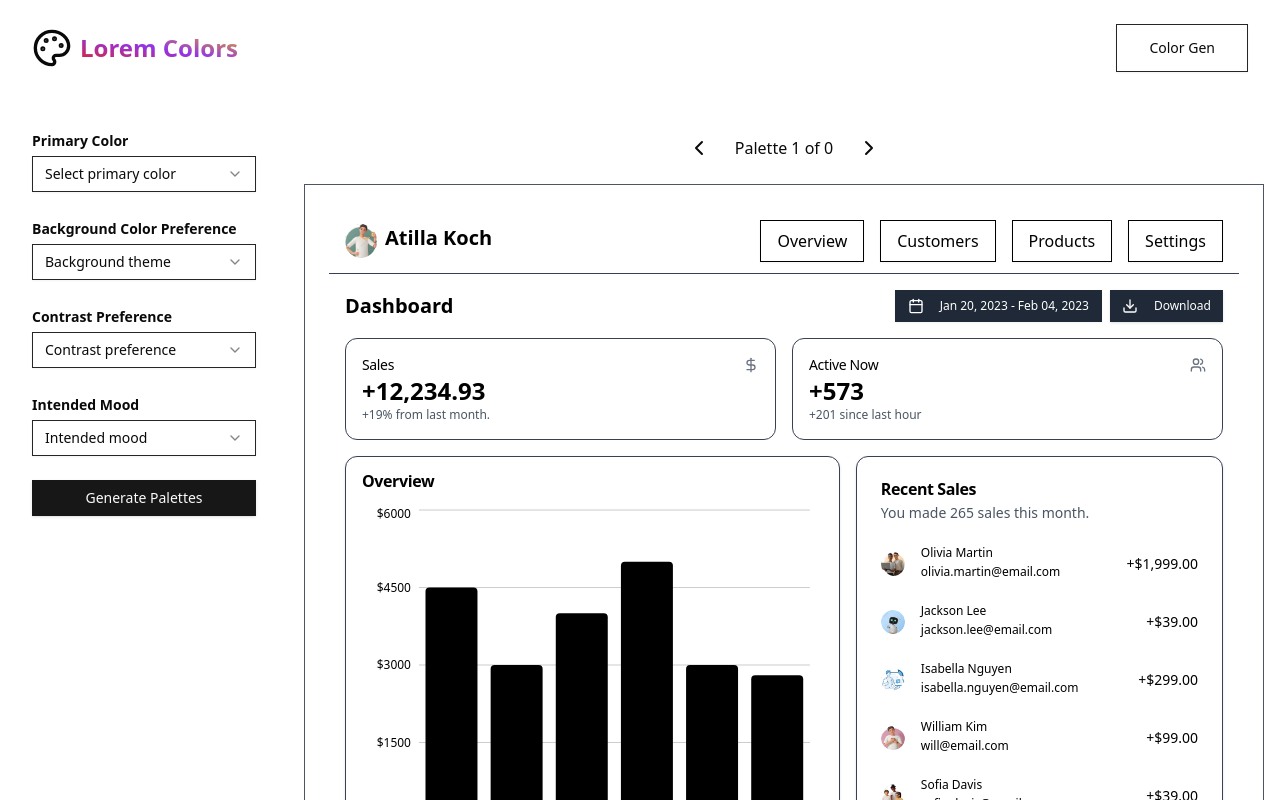
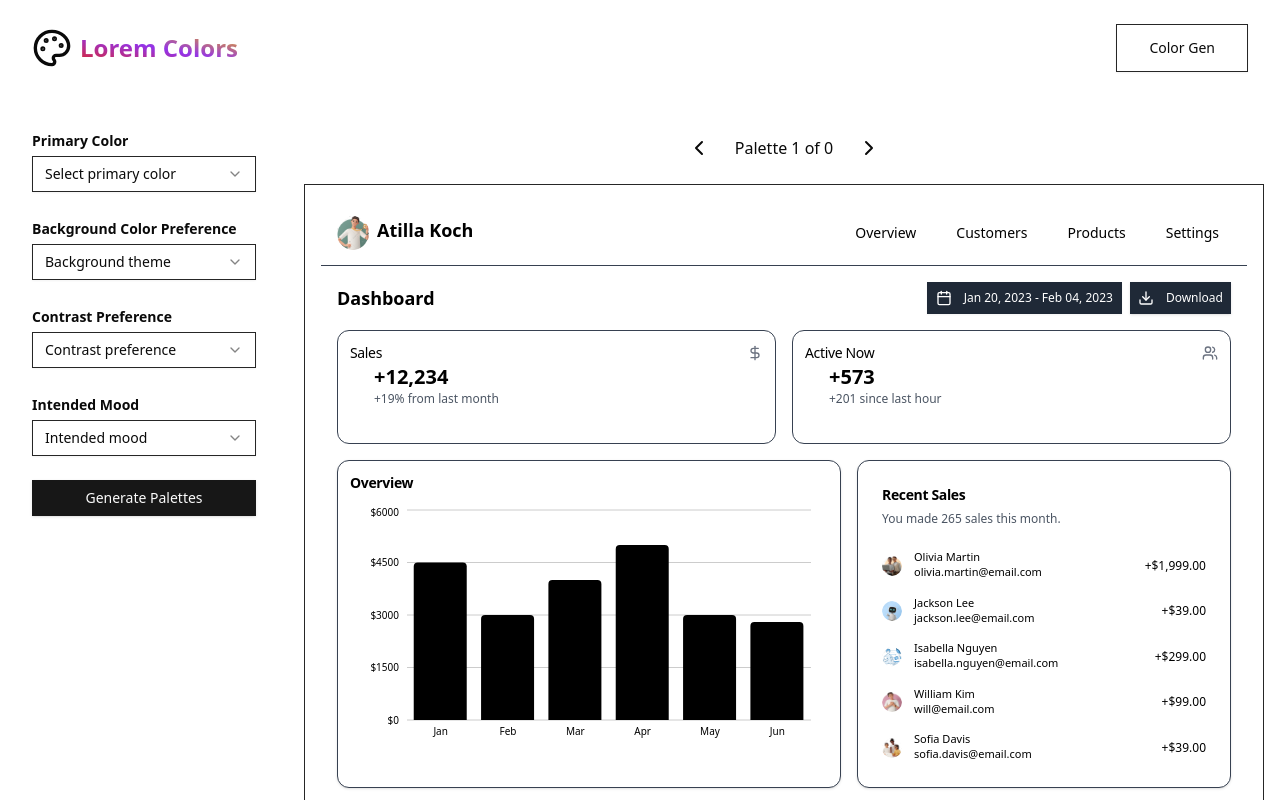
Before and after one commit to peterkessibu/lorem-colors, a Next.js app: page /genAI-Color-Palette in a window 1280 px wide. Shown: the top 800 px of the page. Built offline with nearby package versions, Linux system fonts and the light colour scheme.

Commit message:
Update AI model in chat API; enhance UI components for better usability and aesthetics

```diff
--- a/app/api/chat/route.js
+++ b/app/api/chat/route.js
@@ -216,7 +216,7 @@ Each palette object should have the following structure:
     try {
       // Initiate the AI generation process with the specified model and prompt
       stream = await together.chat.completions.create({
-        model: "meta-llama/Llama-Vision-Free", // Specify the AI model
+        model: "meta-llama/Meta-Llama-3.1-70B-Instruct-Turbo", // Specify the AI model
         messages: [
           {
             role: "system",
--- a/components/ColorSwatch.js
+++ b/components/ColorSwatch.js
@@ -25,7 +25,7 @@ const ColorSwatch = ({ color, name, format }) => {
   return (
     <div className="flex flex-col items-center space-y-2">
       <div
-        className="w-14 h-20 rounded-lg border border-gray-300 cursor-pointer transition-transform hover:scale-110 flex items-center justify-center"
+        className="w-14 h-24 rounded-lg border border-gray-400 cursor-pointer transition-transform hover:scale-110 flex items-center justify-center"
         style={{ backgroundColor: color }}
         onClick={handleCopy}
       >
--- a/components/MockupWindow.js
+++ b/components/MockupWindow.js
@@ -50,11 +50,14 @@ export default function Dashboard({ colors }) {
 
   return (
     <div
-      className="p-6 flex-1 border-gray-600 border"
+      className="flex flex-col p-4 border"
       style={{ backgroundColor: background, color: text }}
     >
       {/* Header Section */}
-      <header style={{ borderColor: borderColor, borderBottomWidth: "1px" }}>
+      <header
+        className="flex-shrink-0"
+        style={{ borderColor: borderColor, borderBottomWidth: "1px" }}
+      >
         <div className="flex h-16 items-center px-4 justify-between">
           <div className="flex items-center space-x-4">
             <div className="flex flex-row">
@@ -68,7 +71,7 @@ export default function Dashboard({ colors }) {
                   className="rounded-full"
                 />
               </div>
-              <span className="font-bold text-xl ml-2">Atilla Koch</span>
+              <span className="font-bold text-lg ml-2">Atilla Koch</span>
             </div>
           </div>
           <div className="flex items-center space-x-4 md:hidden">
@@ -84,47 +87,47 @@ export default function Dashboard({ colors }) {
               (item, index) => (
                 <p
                   key={index}
-                  className="py-2 px-4 hover:bg-gray-800 border border-black shadow-sm hover:text-white rounded-lg flex-grow"
+                  className="py-1 px-3 hover:bg-gray-800 hover:text-white rounded-lg text-sm"
                 >
                   {item}
                 </p>
-              ),
+              )
             )}
           </div>
         </div>
       </header>
 
       {/* Main Content */}
-      <main className="flex-1 space-y-4 p-4">
+      <main className="flex-1 overflow-auto space-y-4 p-4">
         {/* Dashboard Header */}
-        <div className="flex flex-col md:flex-row items-center justify-between">
-          <h1 className="text-lg md:text-xl font-bold">Dashboard</h1>
-          <div className="flex space-x-2 mt-4 md:mt-0">
+        <div className="flex items-center justify-between flex-col md:flex-row">
+          <h1 className="text-base md:text-lg font-bold">Dashboard</h1>
+          <div className="flex space-x-2 mt-2 md:mt-0">
             <Button
               variant="outline"
               size="sm"
-              className="flex items-center flex-grow hover:bg-primary-500"
+              className="flex items-center px-2 py-1"
               style={{
                 backgroundColor: "#1F2937",
                 borderColor: "#1F2937",
                 color: "#FFFFFF",
               }}
             >
-              <CalendarIcon className="mr-2 h-4 w-4" />
-              <span className="hidden md:block">
+              <CalendarIcon className="mr-1 h-4 w-4" />
+              <span className="hidden md:block text-xs">
                 Jan 20, 2023 - Feb 04, 2023
               </span>
             </Button>
             <Button
               size="sm"
-              className="flex items-center flex-grow hover:bg-secondary-500"
+              className="flex items-center px-2 py-1"
               style={{
                 backgroundColor: "#1F2937",
                 color: "#FFFFFF",
               }}
             >
-              <Download className="mr-2 h-4 w-4" />
-              <span className="hidden md:block">Download</span>
+              <Download className="mr-1 h-4 w-4" />
+              <span className="hidden md:block text-xs">Download</span>
             </Button>
           </div>
         </div>
@@ -135,65 +138,65 @@ export default function Dashboard({ colors }) {
           <div className="grid gap-4 md:grid-cols-2">
             {/* Sales Card */}
             <div
-              className="rounded-xl border p-4 flex-grow"
+              className="rounded-xl border p-3"
               style={{
                 backgroundColor: accent,
                 borderColor: borderColor,
                 color: textColor,
               }}
             >
-              <div className="flex flex-row items-center justify-between">
+              <div className="flex items-center justify-between">
                 <CardTitle className="text-sm font-medium">Sales</CardTitle>
                 <DollarSign className="h-4 w-4 text-gray-500" />
               </div>
-              <div>
-                <div className="text-2xl font-bold">+12,234.93</div>
+              <CardContent>
+                <div className="text-xl font-bold">+12,234</div>
                 <p className="text-xs" style={{ color: emailColor }}>
-                  +19% from last month.
+                  +19% from last month
                 </p>
-              </div>
+              </CardContent>
             </div>
 
             {/* Active Now Card */}
             <div
-              className="rounded-xl border p-4 flex-grow"
+              className="rounded-xl border p-3"
               style={{
                 backgroundColor: accent,
                 borderColor: borderColor,
                 color: textColor,
               }}
             >
-              <div className="flex flex-row items-center justify-between">
+              <div className="flex items-center justify-between">
                 <CardTitle className="text-sm font-medium">
                   Active Now
                 </CardTitle>
                 <Users className="h-4 w-4 text-gray-500" />
               </div>
-              <div>
-                <div className="text-2xl font-bold">+573</div>
+              <CardContent>
+                <div className="text-xl font-bold">+573</div>
                 <p className="text-xs" style={{ color: emailColor }}>
                   +201 since last hour
                 </p>
-              </div>
+              </CardContent>
             </div>
           </div>
 
           {/* Overview and Recent Sales */}
-          <div className="grid gap-4 md:grid-cols-7">
+          <div className="grid gap-4 md:grid-cols-2 lg:grid-cols-7">
             {/* Overview Chart */}
             <Card
-              className="col-span-2 lg:col-span-4 mx-4 md:mx-0 flex-grow"
+              className="col-span-2 lg:col-span-4 mx-2 md:mx-0"
               style={{
                 backgroundColor: accent,
                 borderColor: borderColor,
                 color: textColor,
               }}
             >
-              <div className="p-4">
-                <CardTitle>Overview</CardTitle>
+              <div className="p-3">
+                <CardTitle className="text-sm">Overview</CardTitle>
               </div>
-              <CardContent className="pl-2">
-                <ResponsiveContainer width="100%" height={350}>
+              <CardContent className="pl-1">
+                <ResponsiveContainer width="100%" height={250}>
                   <BarChart
                     data={[
                       { month: "Jan", total: 4500 },
@@ -208,13 +211,13 @@ export default function Dashboard({ colors }) {
                     <XAxis
                       dataKey="month"
                       stroke={textColor}
-                      fontSize={12}
+                      fontSize={10}
                       tickLine={false}
                       axisLine={false}
                     />
                     <YAxis
                       stroke={textColor}
-                      fontSize={12}
+                      fontSize={10}
                       tickLine={false}
                       axisLine={false}
                       tickFormatter={(value) => `$${value}`}
@@ -231,7 +234,7 @@ export default function Dashboard({ colors }) {
 
             {/* Recent Sales */}
             <Card
-              className="col-span-2 lg:col-span-3 mx-4 md:mx-0 flex-grow"
+              className="col-span-2 lg:col-span-3 mx-2 md:mx-0"
               style={{
                 backgroundColor: accent,
                 borderColor: borderColor,
@@ -239,13 +242,13 @@ export default function Dashboard({ colors }) {
               }}
             >
               <CardHeader>
-                <CardTitle>Recent Sales</CardTitle>
-                <div className="text-sm" style={{ color: emailColor }}>
+                <CardTitle className="text-sm">Recent Sales</CardTitle>
+                <div className="text-xs" style={{ color: emailColor }}>
                   You made 265 sales this month.
                 </div>
               </CardHeader>
               <CardContent>
-                <div className="space-y-6">
+                <div className="space-y-4">
                   {[
                     {
                       name: "Olivia Martin",
@@ -294,13 +297,13 @@ export default function Dashboard({ colors }) {
                     },
                   ].map((sale, index) => (
                     <div key={index} className="flex items-center">
-                      <Avatar className="h-6 w-6">
+                      <Avatar className="h-5 w-5">
                         <AvatarImage src={sale.avatar} alt="Avatar" />
                         <AvatarFallback>{sale.fallback}</AvatarFallback>
                       </Avatar>
-                      <div className="ml-4 space-y-1 flex-grow">
+                      <div className="ml-3 space-y-0.5">
                         <p
-                          className="text-[12px] font-medium leading-none"
+                          className="text-[11px] font-medium leading-none"
                           style={{
                             color: colors ? colors[sale.colorName] : textColor,
                           }}
@@ -308,7 +311,7 @@ export default function Dashboard({ colors }) {
                           {sale.name}
                         </p>
                         <p
-                          className="text-[12px]"
+                          className="text-[11px]"
                           style={{
                             color: colors
                               ? colors[sale.colorEmail]
@@ -318,7 +321,7 @@ export default function Dashboard({ colors }) {
                           {sale.email}
                         </p>
                       </div>
-                      <div className="ml-auto text-sm">{sale.amount}</div>
+                      <div className="ml-auto text-xs">{sale.amount}</div>
                     </div>
                   ))}
                 </div>
--- a/components/PaletteCard.js
+++ b/components/PaletteCard.js
@@ -50,6 +50,7 @@ const PaletteCard = ({ palette, colorFormat, setColorFormat }) => {
         <CardTitle className="flex justify-between items-center">
           {/* Palette Name */}
           <span className="text-lg font-semibold">{palette.name}</span>
+          <span className="text-lg font-semibold">Color Palette</span>
 
           {/* Color Format Selector */}
           <Select value={colorFormat} onValueChange={setColorFormat}>
```
